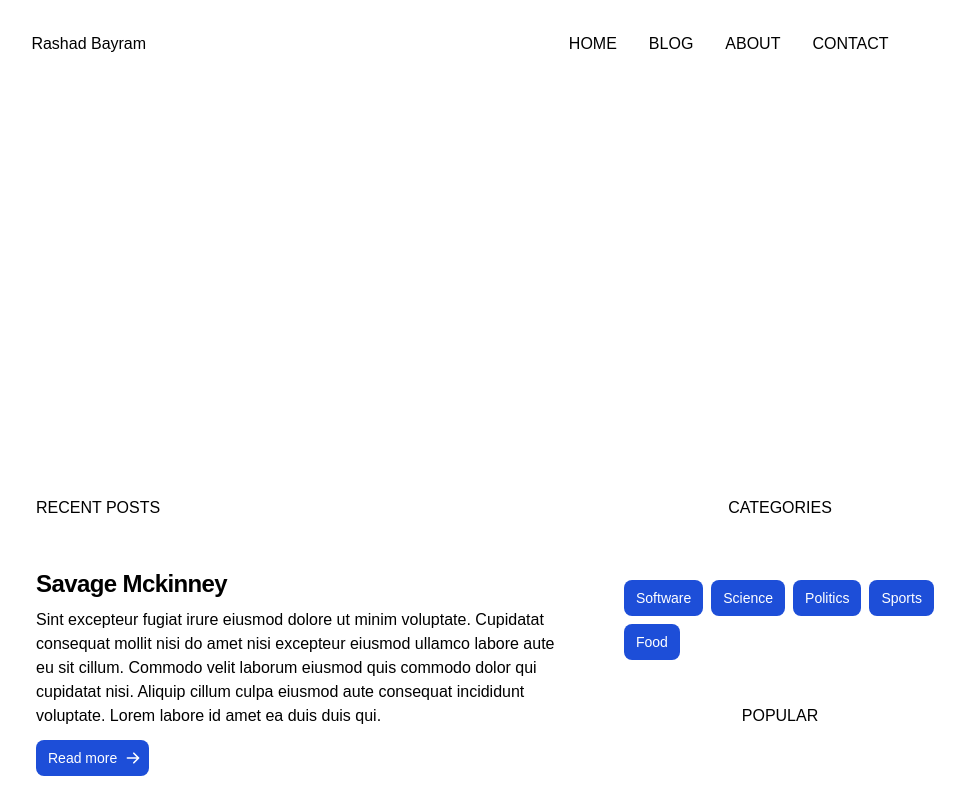
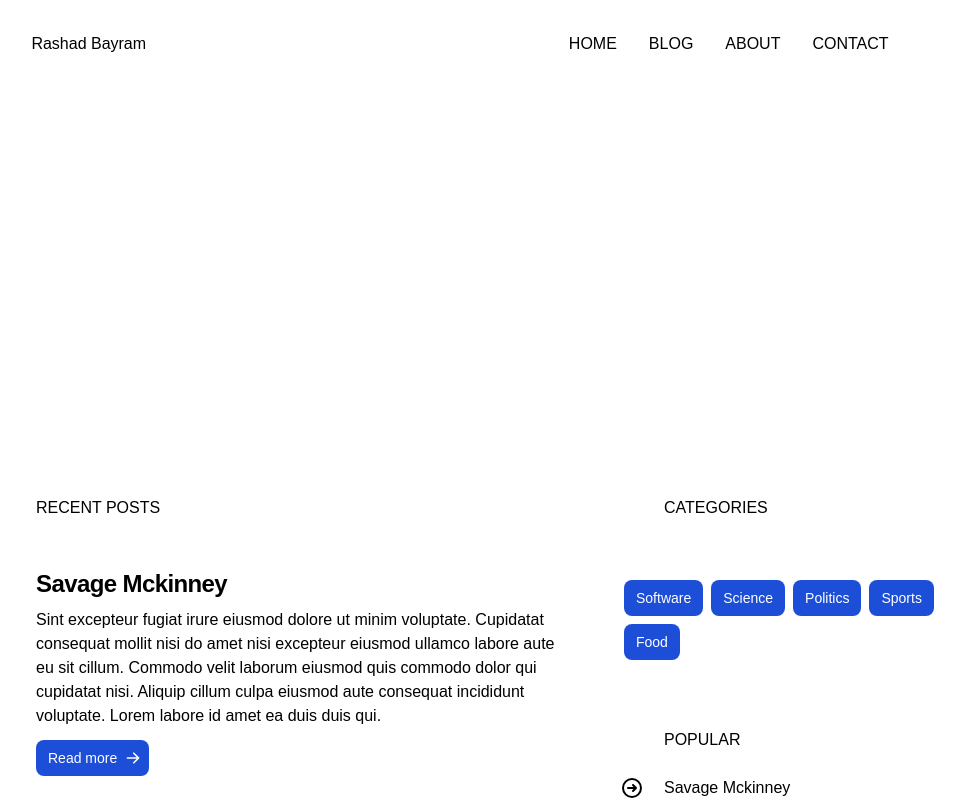
Before and after one commit to BRashad/blog, a React (Create React App) app in the folder client/: page / in a window 1280 px wide. Shown: the top 800 px of the page, without its empty margins (180-1145 px from the left). Built offline with nearby package versions, Linux system fonts and the light colour scheme.

Commit message:
categories section styled

```diff
--- a/client/src/components/Categories.tsx
+++ b/client/src/components/Categories.tsx
@@ -30,7 +30,7 @@ const Categories = () => {
   ];
   return (
     <section className="">
-      <h2 className="p-6">CATEGORIES</h2>
+      <h2 className="p-6 ml-5 text-left">CATEGORIES</h2>
       <div className="flex flex-row flex-wrap max-w-sm pt-8">
         {categories.map((category: Category) => (
           <a
--- a/client/src/components/Popular.tsx
+++ b/client/src/components/Popular.tsx
@@ -1,7 +1,111 @@
 import React from "react";
 
+interface Post {
+  _id: string;
+  index: number;
+  guid: string;
+  isActive: boolean;
+  picture: string;
+  name: string;
+  blog: string;
+  categories: [string, string, string, string, string, string, string];
+}
+
 const Popular = () => {
-  return <section className="pt-10">POPULAR</section>;
+  const posts: Post[] = [
+    {
+      _id: "62c5af84c931aabfbec544d3",
+      index: 0,
+      guid: "32f217e2-5fc3-4bcc-96cd-07315eb9e315",
+      isActive: true,
+      picture: "http://placehold.it/32x32",
+      name: "Savage Mckinney",
+      blog: "Sint excepteur fugiat irure eiusmod dolore ut minim voluptate. Cupidatat consequat mollit nisi do amet nisi excepteur eiusmod ullamco labore aute eu sit cillum. Commodo velit laborum eiusmod quis commodo dolor qui cupidatat nisi. Aliquip cillum culpa eiusmod aute consequat incididunt voluptate. Lorem labore id amet ea duis duis qui.\r\n",
+      categories: ["do", "dolor", "elit", "minim", "irure", "id", "et"],
+    },
+    {
+      _id: "62c5af84e1f984afa2ec4b7e",
+      index: 1,
+      guid: "f9e89f7f-ac23-4de7-91f3-59d644df38da",
+      isActive: false,
+      picture: "http://placehold.it/32x32",
+      name: "Long Aguirre",
+      blog: "Incididunt non mollit anim aliqua pariatur dolore magna fugiat elit amet. Voluptate deserunt eu elit cillum tempor reprehenderit dolor eiusmod nulla aute cupidatat velit sit ex. Consequat ad exercitation velit exercitation ad cupidatat in ea ex. Nostrud occaecat culpa sunt non proident eiusmod quis nulla sunt aute ad est sunt. Laboris pariatur eiusmod irure consectetur id officia dolor exercitation ex.\r\n",
+      categories: ["et", "quis", "dolor", "labore", "aliquip", "magna", "aute"],
+    },
+    {
+      _id: "62c5af846aeb73d2de4b106f",
+      index: 2,
+      guid: "a9658ab6-efa5-44ca-ad24-7a097f4c4acd",
+      isActive: true,
+      picture: "http://placehold.it/32x32",
+      name: "Josephine Lopez",
+      blog: "Eu ipsum occaecat et veniam non aliquip cupidatat tempor dolore eiusmod. Est cupidatat ipsum do officia id minim ipsum laboris ea. Culpa anim deserunt eiusmod sit pariatur veniam magna ad minim sint consectetur. Tempor non nisi proident occaecat non. Ullamco excepteur aliquip reprehenderit ea nulla in consectetur anim eu ex laborum sint pariatur. Quis eiusmod amet voluptate et laboris et commodo in anim.\r\n",
+      categories: ["ad", "in", "dolore", "non", "excepteur", "amet", "id"],
+    },
+    {
+      _id: "62c5af84c8aadf9d7797849c",
+      index: 3,
+      guid: "ced18446-c48f-412b-8a1d-49c1c62c064f",
+      isActive: true,
+      picture: "http://placehold.it/32x32",
+      name: "Socorro Wade",
+      blog: "Minim veniam id irure sint aliqua. Exercitation deserunt velit sint dolore est incididunt. Culpa exercitation do mollit laboris esse incididunt exercitation. Excepteur Lorem dolore irure officia do eu excepteur non sit pariatur officia aliquip. Enim officia labore reprehenderit elit amet anim fugiat ex culpa culpa culpa sint sint nostrud.\r\n",
+      categories: [
+        "laboris",
+        "occaecat",
+        "dolor",
+        "sit",
+        "est",
+        "cupidatat",
+        "qui",
+      ],
+    },
+    {
+      _id: "62c5af84b54500f45aeef21c",
+      index: 4,
+      guid: "eff51fd9-2ee6-446e-b517-5c00d3c74736",
+      isActive: false,
+      picture: "http://placehold.it/32x32",
+      name: "Georgette Henderson",
+      blog: "Qui ullamco sint laborum qui est eiusmod. Nostrud consequat aliquip sit anim adipisicing qui anim cupidatat reprehenderit sint cillum esse. Irure aliquip non elit commodo quis consequat dolore ex proident eiusmod consectetur deserunt. Laboris magna ea non enim sint consequat laboris.\r\n",
+      categories: [
+        "velit",
+        "tempor",
+        "mollit",
+        "reprehenderit",
+        "Lorem",
+        "do",
+        "anim",
+      ],
+    },
+  ];
+  return (
+    <section className="pt-10">
+      <h2 className="p-6 ml-5 text-left">POPULAR</h2>
+      {posts.map((post: Post) => (
+        <div key={post._id} className="flex text-left mb-7">
+          <svg
+            className="w-6 h-6 mr-5"
+            fill="none"
+            stroke="currentColor"
+            viewBox="0 0 24 24"
+            xmlns="http://www.w3.org/2000/svg"
+          >
+            <path
+              strokeLinecap="round"
+              strokeLinejoin="round"
+              strokeWidth="2"
+              d="M13 9l3 3m0 0l-3 3m3-3H8m13 0a9 9 0 11-18 0 9 9 0 0118 0z"
+            ></path>
+          </svg>
+          <a href="post.html">
+            <h5>{post.name}</h5>
+          </a>
+        </div>
+      ))}
+    </section>
+  );
 };
 
 export default Popular;
```
